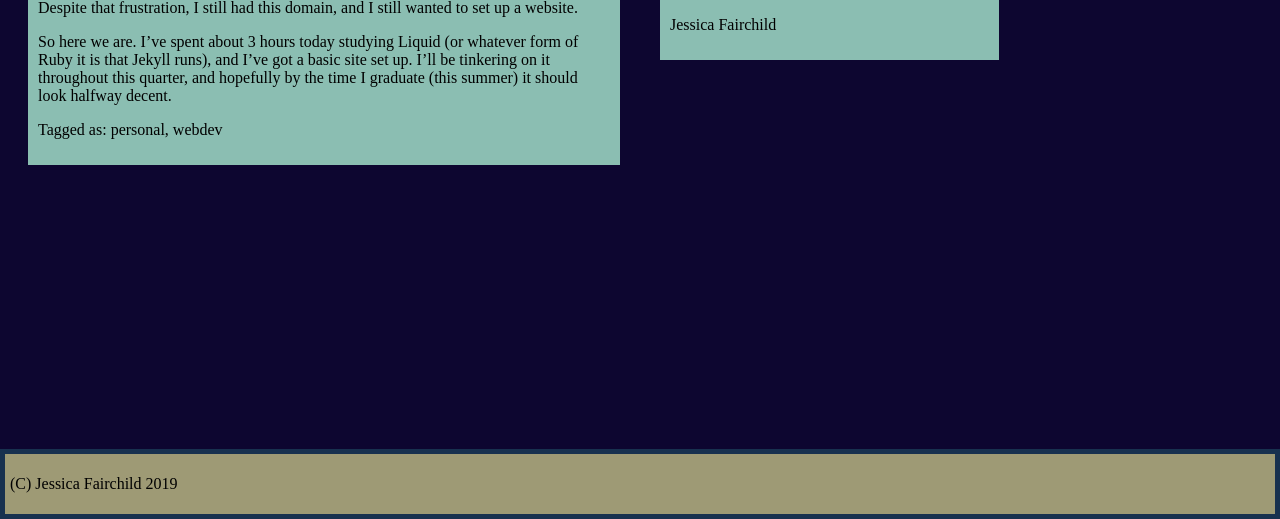
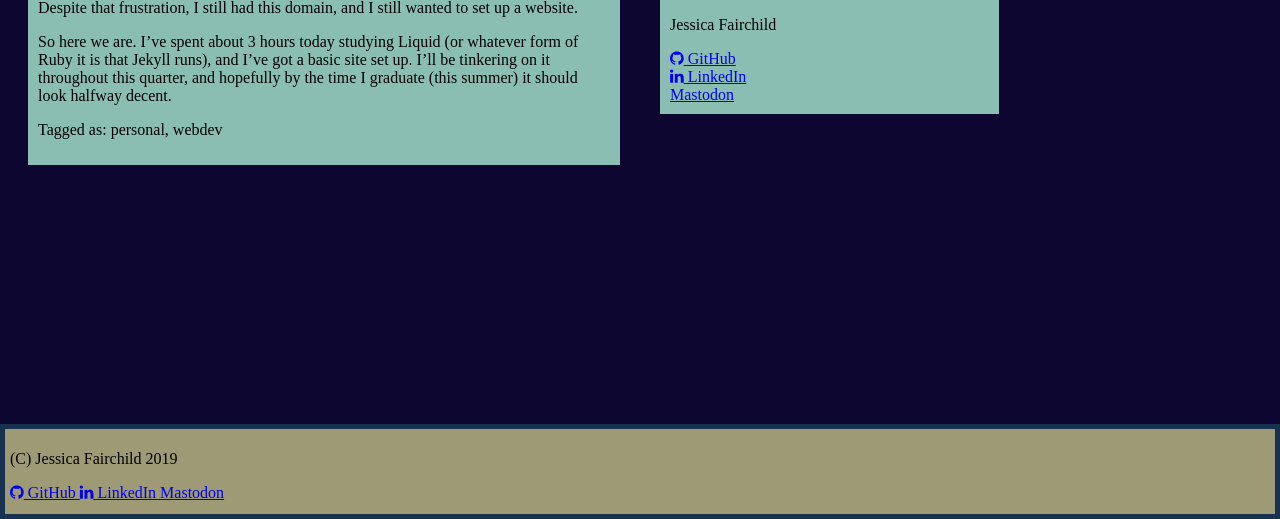
Before and after one commit to realityfabric/realityfabric.github.io, a Jekyll site: the page built from _posts/2019-04-13-adventures-in-web-hosting-and-design.md, in a window 1280 px wide, cut to the strip 381-900 px from the top of the page. Built offline with Jekyll 4.4.1, drawn with Linux system fonts in a browser that asks for light colours; nearby versions of some CDN libraries.

Commit message:
Add Social Media include (and include it)
Also edit CSS so that the links are displayed as a block in the sidebar.

```diff
--- a/_config.yml
+++ b/_config.yml
@@ -21,6 +21,10 @@ baseurl: "" # the subpath of your site, e.g. /blog
 url: "" # the base hostname & protocol for your site, e.g. http://example.com
 github_username:  realityfabric
 linkedin_username: realityfabric
+mastodon_username: realityfabric
+mastodon_domain: mastodon.social
+twitter_username:
+tumblr_username:
 
 # Build settings
 markdown: kramdown
--- a/_includes/footer.html
+++ b/_includes/footer.html
@@ -1,3 +1,4 @@
 <footer>
 	<p>(C) Jessica Fairchild 2019</p>
+	{% include social.html %}
 </footer>
--- a/_includes/sidebar.html
+++ b/_includes/sidebar.html
@@ -1,4 +1,5 @@
 <section class="profile">
 	<img class="avatar" src="https://avatars0.githubusercontent.com/u/8910652" alt="avatar image">
 	<p>Jessica Fairchild</p>
+	{% include social.html %}
 </section>
--- /dev/null
+++ b/_includes/social.html
@@ -0,0 +1,27 @@
+<section class="social-media">
+	{% if site.github_username %}
+		<a href="https://github.com/{{ site.github_username }}">
+		  <i class="fa fa-github"></i> GitHub
+		</a>
+	{% endif %}
+	{% if site.linkedin_username %}
+		<a href="https://linkedin.com/in/{{ site.linkedin_username }}">
+		  <i class="fa fa-linkedin"></i> LinkedIn
+		</a>
+	{% endif %}
+	{% if site.mastodon_username %}
+		<a href="https://{{ site.mastodon_domain }}/@{{ site.mastodon_username }}">
+		  <i class="fab fa-mastodon"></i> Mastodon
+		</a>
+	{% endif %}
+	{% if site.twitter_username %}
+		<a href="https://twitter.com/{{ site.twitter_username }}">
+		  <i class="fa fa-twitter"></i> Twitter
+		</a>
+	{% endif %}
+	{% if site.tumblr_username %}
+		<a href="https://{{ site.twitter_username }}.tumblr.com/">
+		  <i class="fa fa-Tumblr"></i> Tumblr
+		</a>
+	{% endif %}
+</section>
--- a/_layouts/default.html
+++ b/_layouts/default.html
@@ -5,6 +5,7 @@
 		<meta name="viewport" content="width=device-width, initial-scale=1.0">
 		<title>{{ page.title }} | {{ site.title}}</title>
 		<link rel="stylesheet" href="/assets/css/styles.css">
+		<link rel="stylesheet" href="//maxcdn.bootstrapcdn.com/font-awesome/4.3.0/css/font-awesome.min.css">
 	</head>
 	<body>
 		{% include header.html %}
--- a/assets/css/styles.css
+++ b/assets/css/styles.css
@@ -1,5 +1,5 @@
 :root {
-	--footer-height: 50px;
+	--footer-height: 75px;
 	--main-margin: 10px;
 	--content-margin: 20px;
 }
@@ -43,6 +43,10 @@ footer {
 	padding: 5px;
 }
 
+.profile .social-media a {
+	display: block;
+}
+
 nav a {
 	padding: 5px;
 }
```
